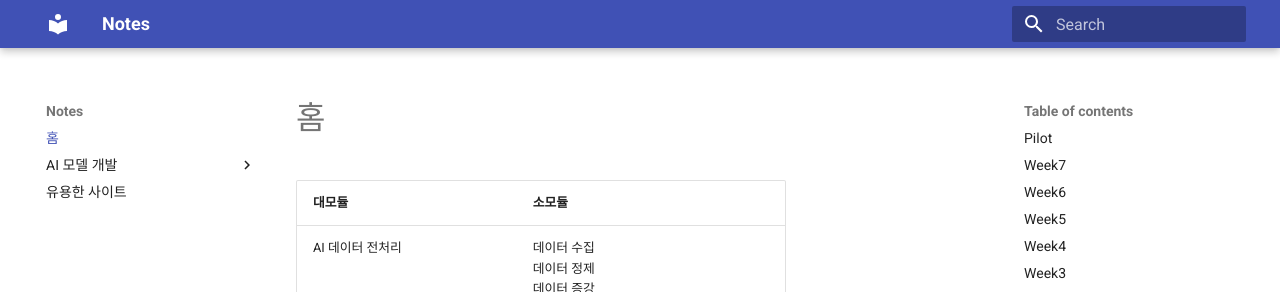
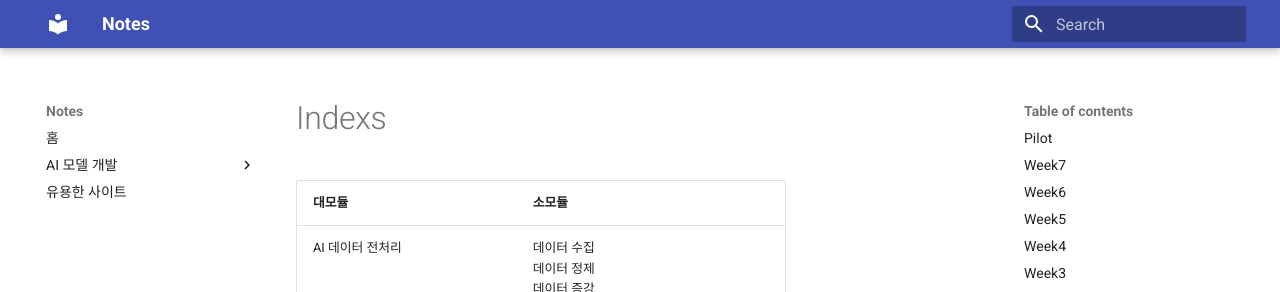
Before and after one commit to zoro0rkd/zoro0rkd.github.io, an MkDocs documentation site: the page built from docs/indexs.md, in a window 1280 px wide and 900 px high. Shown: the top 292 px of the window. Built offline with MkDocs 1.6.1 and Material for MkDocs 9.7.7, drawn with Linux system fonts in a browser that asks for light colours.

Commit message:
이름변경

```diff
--- a/mkdocs.yml
+++ b/mkdocs.yml
@@ -9,7 +9,7 @@
     - search.highlight
     - content.code.copy
 nav:
-  - 홈: Index.md
+  - 홈: index.md
   - AI 모델 개발:
       - 아키텍처 설계: AI-모델-아키텍처-설계-‐-NEW.md
       - 학습과 평가: AI-모델-학습과-평가-‐-NEW.md
```
Also changed, not shown: docs/indexs.md (renamed from docs/Index.md).
